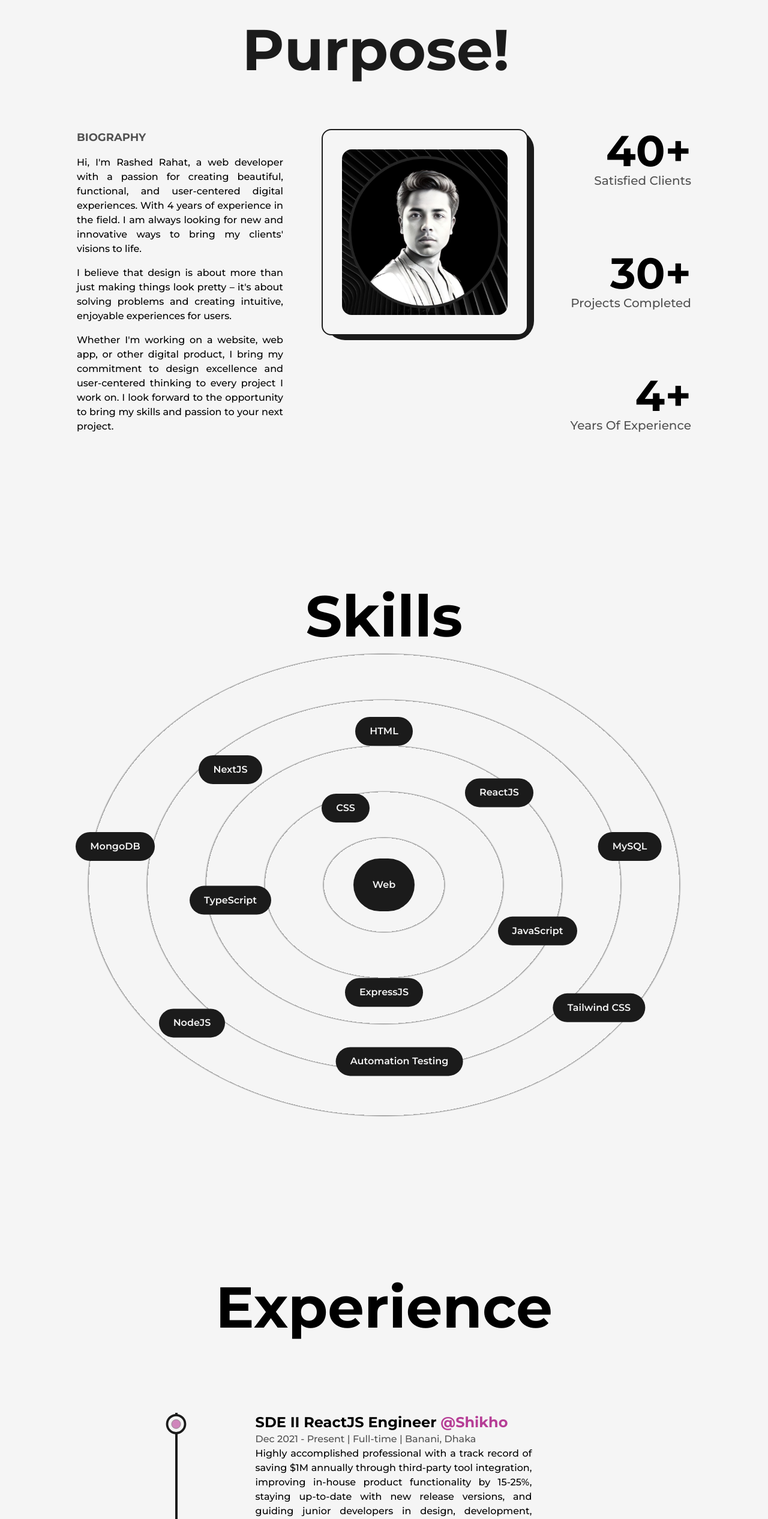
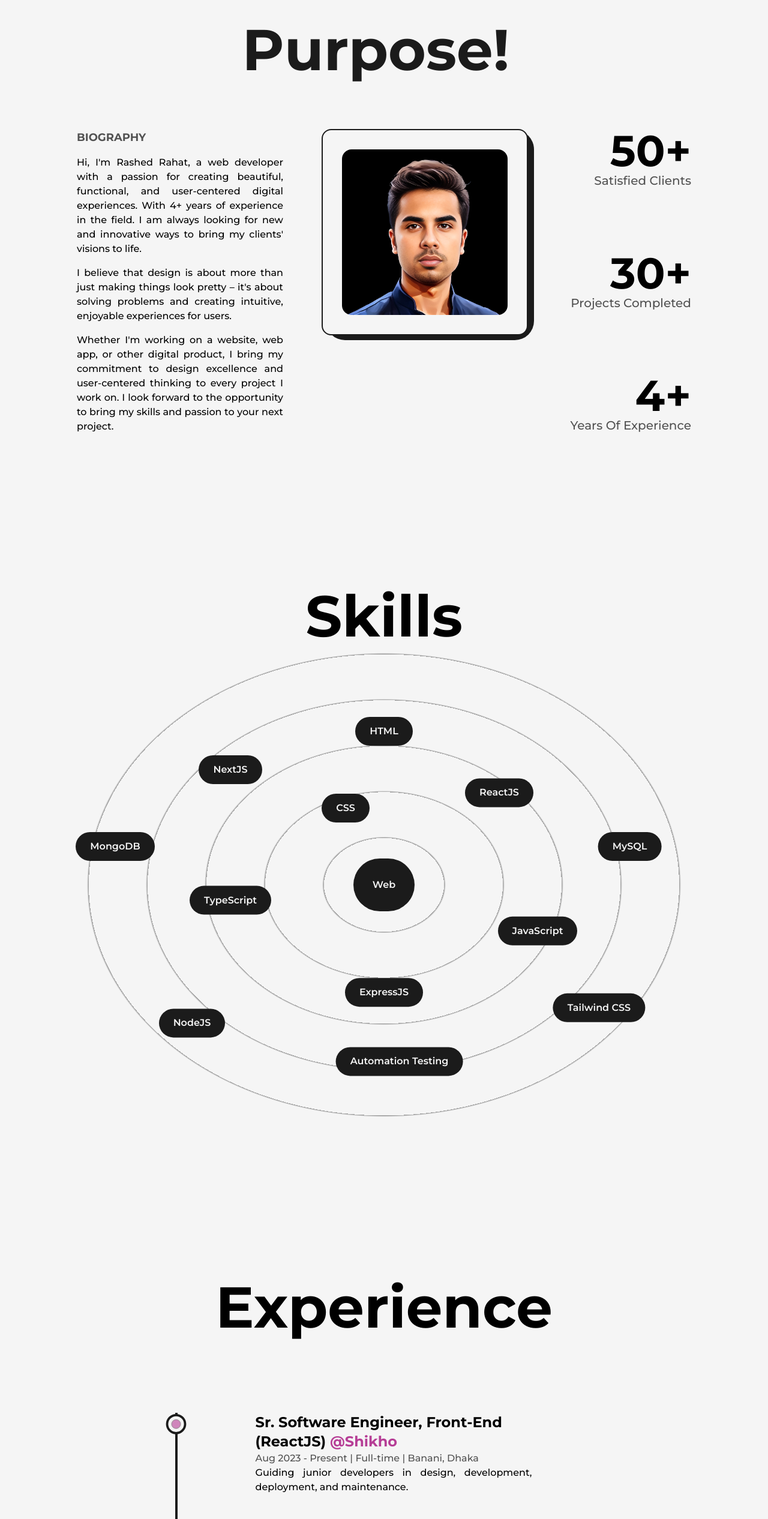
Before and after one commit to rashedrahat/my-portfolio, a Next.js app: page /about in a window 1280 px wide. Shown: the part 265-2797 px from the top of the page at 60% size. Built offline with nearby package versions, Linux system fonts and the light colour scheme.

Commit message:
Updated 2023-2024

```diff
--- a/src/components/Experience.js
+++ b/src/components/Experience.js
@@ -1,17 +1,27 @@
 import React, { useRef } from "react";
-import {motion, useScroll } from "framer-motion"
+import { motion, useScroll } from "framer-motion";
 import LiIcon from "./LiIcon";
 
-const Details = ({ position, company, companyLink, time, address, work, type }) => {
+const Details = ({
+                     position,
+                     company,
+                     companyLink,
+                     time,
+                     address,
+                     work,
+                     type,
+                 }) => {
     const ref = useRef(null);
     return (
-    <li ref={ref} className="my-8 first:mt-0 last:mb-0 w-[60%] mx-auto flex flex-col items-center justify-between md:w-[80%]">
-
-      <LiIcon reference={ref}/>
+        <li
+            ref={ref}
+            className="my-8 first:mt-0 last:mb-0 w-[60%] mx-auto flex flex-col items-center justify-between md:w-[80%]"
+        >
+            <LiIcon reference={ref} />
             <motion.div
-      initial={{y:50}}
-      whileInView={{y:0}}
-      transition={{duration:0.5, type:"spring"}}
+                initial={{ y: 50 }}
+                whileInView={{ y: 0 }}
+                transition={{ duration: 0.5, type: "spring" }}
             >
                 <h3 className="capitalize font-bold text-2xl sm:text-xl xs:text-lg">
                     {position}&nbsp;
@@ -34,12 +44,10 @@ const Details = ({ position, company, companyLink, time, address, work, type })
 
 const Experience = () => {
     const ref = useRef(null);
-    const {scrollYProgress} = useScroll(
-        {
+    const { scrollYProgress } = useScroll({
         target: ref,
-            offset: ["start end", "center start"]
-        }
-    )
+        offset: ["start end", "center start"],
+    });
     return (
         <div className="my-64">
             <h2 className="font-bold text-8xl mb-32 w-full text-center md:text-6xl xs:text-4xl md:mb-16">
@@ -47,22 +55,32 @@ const Experience = () => {
             </h2>
 
             <div ref={ref} className="w-[75%] mx-auto relative lg:w-[90%] md:w-full">
-
                 <motion.div
-style={{scaleY: scrollYProgress}}
+                    style={{ scaleY: scrollYProgress }}
                     className="absolute left-9 top-0 w-[4px] h-full bg-dark origin-top
   md:w-[2px] md:left-[30px] xs:left-[20px] dark:bg-primaryDark dark:shadow-3xl
-  "  />
+  "
+                />
 
                 <ul className="w-full flex flex-col items-start justify-between ml-4 xs:ml-2">
                     <Details
-              position="SDE II ReactJS Engineer"
+                        position="Sr. Software Engineer, Front-end (ReactJS)"
                         company="Shikho"
                         companyLink="https://shikho.com"
-              time="Dec 2021 - Present"
+                        time="Aug 2023 - Present"
                         type="Full-time"
                         address="Banani, Dhaka"
-              work="Highly accomplished professional with a track record of saving $1M annually through third-party tool integration, improving in-house product functionality by 15-25%, staying up-to-date with new release versions, and guiding junior developers in design, development, deployment, and maintenance."
+                        work='Guiding junior developers in design, development, deployment, and maintenance.'
+                    />
+
+                    <Details
+                        position="Software Engineer, Front-end (ReactJS)"
+                        company="Shikho"
+                        companyLink="https://shikho.com"
+                        time="Dec 2021 - Jul 2022"
+                        type="Full-time"
+                        address="Banani, Dhaka"
+                        work="Highly accomplished professional with a track record of saving $1M annually through third-party tool integration, improved in-house product functionality by 15-25%, stayed up-to-date with new release versions."
                     />
 
                     <Details
@@ -75,7 +93,7 @@ style={{scaleY: scrollYProgress}}
                     />
 
                     <Details
-                position="Software Engineer (React.js)"
+                        position="Software Engineer, Front-end (ReactJS)"
                         company="Misfit"
                         companyLink="https://misfit.tech"
                         time="Mar 2021 - Nov 2021"
--- a/src/pages/about.js
+++ b/src/pages/about.js
@@ -8,7 +8,7 @@ import { useInView, useMotionValue, useSpring } from "framer-motion";
 import Head from "next/head";
 import Image from "next/image";
 import React, { useEffect, useRef } from "react";
-import profilePic from "../../public/images/profile/my-pic-2.png";
+import profilePic from "../../public/images/profile/my-pic-4.png";
 
 const AnimatedNumbers = ({ value }) => {
   const ref = useRef(null);
@@ -53,17 +53,17 @@ const about = () => {
                   Biography
                 </h2>
                 <p className="font-medium text-justify">
-                Hi, I&apos;m Rashed Rahat, a web developer with a
-                passion for creating beautiful, functional, and user-centered
-                digital experiences. With 4 years of experience in the field. I
-                am always looking for new and innovative ways to bring my
+                  Hi, I&apos;m Rashed Rahat, a web developer with a passion for
+                  creating beautiful, functional, and user-centered digital
+                  experiences. With 4+ years of experience in the field. I am
+                  always looking for new and innovative ways to bring my
                   clients&apos; visions to life.
                 </p>
 
                 <p className="my-4 font-medium text-justify">
                   I believe that design is about more than just making things look
-                pretty – it&apos;s about solving problems and creating intuitive,
-                enjoyable experiences for users.
+                  pretty – it&apos;s about solving problems and creating
+                  intuitive, enjoyable experiences for users.
                 </p>
 
                 <p className="font-medium text-justify">
@@ -95,7 +95,7 @@ bg-light p-8 dark:bg-dark dark:border-light xl:col-span-4 md:order-1 md:col-span
               <div className="col-span-2 flex flex-col items-end justify-between xl:col-span-8 xl:flex-row xl:items-center md:order-3">
                 <div className="flex flex-col items-end justify-center xl:items-center">
                 <span className="inline-block text-7xl font-bold md:text-6xl sm:text-5xl xs:text-4xl">
-                  <AnimatedNumbers value={40} />+
+                  <AnimatedNumbers value={50} />+
                 </span>
                   <h2
                       className="text-xl font-medium capitalize text-dark/75 dark:text-light/75 xl:text-center md:text-lg sm:text-base
--- a/src/pages/index.js
+++ b/src/pages/index.js
@@ -1,14 +1,13 @@
-import AnimatedText from '@/components/AnimatedText';
-import HireMe from '@/components/HireMe';
-import { LinkArrow } from '@/components/Icons';
-import Layout from '@/components/Layout'
-import TransitionEffect from '@/components/TransitionEffect';
-import Head from 'next/head'
-import Image from 'next/image'
-import Link from 'next/link';
+import AnimatedText from "@/components/AnimatedText";
+import HireMe from "@/components/HireMe";
+import { LinkArrow } from "@/components/Icons";
+import Layout from "@/components/Layout";
+import TransitionEffect from "@/components/TransitionEffect";
+import Head from "next/head";
+import Image from "next/image";
+import Link from "next/link";
 import profilePic from "../../public/images/profile/my-pic-1.png";
 import lightBulb from "../../public/images/svgs/miscellaneous_icons_1.svg";
-
 
 export default function Home() {
     return (
@@ -17,27 +16,37 @@ export default function Home() {
                 <title>Rashed Rahat | Home</title>
             </Head>
             <TransitionEffect />
-      <main className='flex items-center text-dark w-full min-h-screen dark:text-light sm:items-start'>
-        <Layout className='pt-0 md:pt-16 sm:pt-16'>
+            <main className="flex items-center text-dark w-full min-h-screen dark:text-light sm:items-start">
+                <Layout className="pt-0 md:pt-16 sm:pt-16">
                     <div className="flex items-center justify-between w-full lg:flex-col">
-               <div className='w-1/2 md:w-full'>
-                <Image src={profilePic} alt="Rashed Rahat" className='w-full h-auto lg:hidden md:inline-block md:w-full'
+                        <div className="w-1/2 md:w-full">
+                            <Image
+                                src={profilePic}
+                                alt="Rashed Rahat"
+                                className="w-full h-auto lg:hidden md:inline-block md:w-full"
                                 priority
                                 sizes="(max-width: 768px) 100vw,
               (max-width: 1200px) 50vw,
               50vw"
                             />
                         </div>
-               <div className='w-1/2 flex flex-col items-center self-center lg:w-full lg:text-center'>
-                <AnimatedText text="Turning Vision Into Reality With Code And Design." className='!text-6xl !text-left
+                        <div className="w-1/2 flex flex-col items-center self-center lg:w-full lg:text-center">
+                            <AnimatedText
+                                text="Turning Vision Into Reality With Code And Design."
+                                className="!text-6xl !text-left
                 xl:!text-5xl lg:!text-center lg:!text=6xl md:!text-5xl sm:!text-3xl
-                '/>
-                <p className='my-4 text-base font-medium md:text-sm sm:text-xs'>
-                As a skilled full-stack (front-end heavy) developer, I'm dedicated to turning ideas into innovative web applications.
-Explore my latest projects, showcasing my expertise in React.js and web development.
+                "
+                            />
+                            <p className="my-4 text-base font-medium md:text-sm sm:text-xs text-justify">
+                                As a skilled full-stack (front-end heavy) developer, I'm
+                                dedicated to turning ideas into innovative web applications.
+                                Explore my latest projects, showcasing my expertise in React.js
+                                and web development.
                             </p>
-                <div className='flex items-center self-start mt-2 lg:self-center'>
-                  <Link href="/Resume_of_RashedRahat.pdf" target={"_blank"}
+                            {/*<div className="flex items-center self-start mt-2 lg:self-center">
+                                <Link
+                                    href="/Resume_of_RashedRahat.pdf"
+                                    target={"_blank"}
                                     className="flex items-center bg-dark text-light p-2.5 px-6
                   rounded-lg text-lg font-semibold hover:bg-light hover:text-dark
                   border-2 border-solid border-transparent hover:border-dark
@@ -46,22 +55,26 @@ Explore my latest projects, showcasing my expertise in React.js and web developm
                   hover:dark:border-light md:p-2 md:px-4 md:text-base
                   "
                                     download={true}
-                  >Resume <LinkArrow className={"w-6 ml-1"}/>
-
+                                >
+                                    Resume <LinkArrow className={"w-6 ml-1"} />
                                 </Link>
-                  <Link href="mailto:imrashedrahat@gmail.com" target={"_blank"}
+                                <Link
+                                    href="mailto:imrashedrahat@gmail.com"
+                                    target={"_blank"}
                                     className="ml-4 text-lg font-medium capitalize text-dark underline dark:text-light md:text-base"
-                  >Contact</Link>
-                </div>
+                                >
+                                    Contact
+                                </Link>
+                            </div>*/}
                         </div>
                     </div>
                 </Layout>
 
                 <HireMe />
-        <div className='absolute right-8 bottom-8 inline-block w-24 md:hidden'>
-          <Image src={lightBulb} alt="Rashed Rahat" className='w-full h-auto' />
+                <div className="absolute right-8 bottom-8 inline-block w-24 md:hidden">
+                    <Image src={lightBulb} alt="Rashed Rahat" className="w-full h-auto" />
                 </div>
             </main>
         </>
-  )
+    );
 }
```
Also changed, not shown: src/pages/projects.js (+4 -8 lines), public/images/profile/my-pic-3.png (added), public/images/profile/my-pic-4.png (added). Lines whose indentation alone changed are shown as unchanged.
